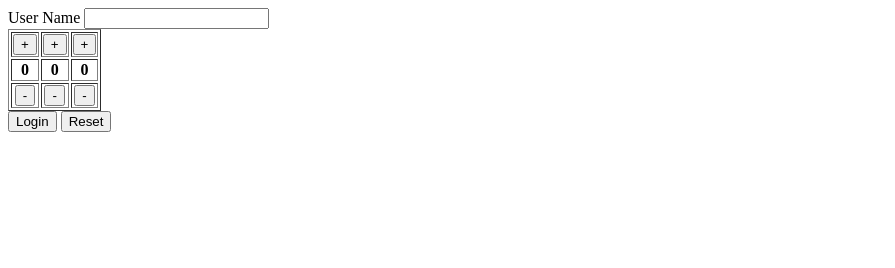
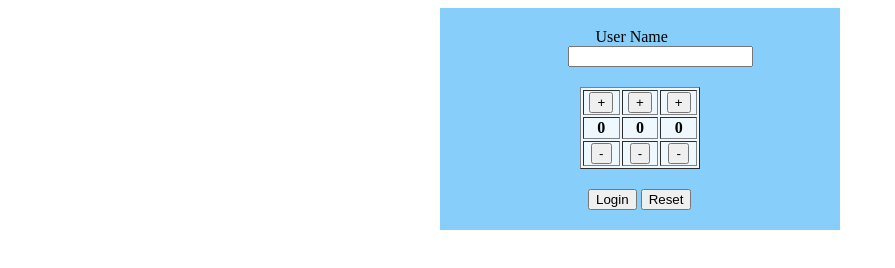
Before and after one commit to joninho-jun/git_tutorial, a plain HTML site: page Javascript/login.html in a window 1280 px wide. Shown: the whole page, without its empty margins (0-895 px from the left). Drawn offline with Linux system fonts and the light colour scheme.

Commit message:
Add files via upload

```diff
--- a/Javascript/login.html
+++ b/Javascript/login.html
@@ -2,14 +2,17 @@
 <html>
     <head>
         <title>LOGIN</title>
+        <meta lang="ja">
         <meta charset="UTF-8">
+        <link rel="stylesheet" href="stylesheet.css">
     </head>
-    <div>
-        <label>User Name</label>
-        <input type="text">
+    <div id="login-form">
+    <div id="user-name-form">
+        <label id="name-label">User Name</label><br>
+        <input type="text" id="user-name">
     </div>
     <div>
-        <table border="1">
+        <table border="1" id="lock-number">
             <tr>
                 <th><button class="plus_btn">+</button></th>
                 <th><button class="plus_btn">+</button></th>
@@ -27,9 +30,10 @@
             </tr>
         </table>
     </div>
-    <div>
+    <div id="login-reset-btn">
         <button id="login">Login</button>
         <button id="reset">Reset</button>
     </div>
+    </div>
     <script  type="text/javascript" src="login.js"></script>
 </html>
--- a/Javascript/stylesheet.css
+++ b/Javascript/stylesheet.css
@@ -53,3 +53,31 @@
     margin: 0 auto;
     box-sizing: border-box;
 }
+#lock-number{
+    width: 120px;
+    height: auto;
+    margin: 0 auto;
+    background-color: aliceblue;
+
+}
+#user-name-form{
+    width: 145px;
+    margin: 0 auto;
+    padding: 20px;
+}
+#name-label{
+    width: 80px;
+    margin: 0 auto;
+    padding: 28px;
+    font-family:'Avenir';
+}
+#login-reset-btn{
+    width: 104px;
+    padding: 20px;
+    margin: 0 auto;
+}
+#login-form{
+    width: 400px;
+    margin:0 auto;
+    background-color: lightskyblue;
+}
```
